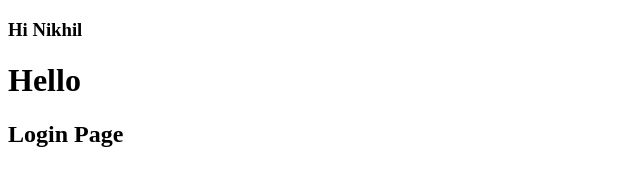
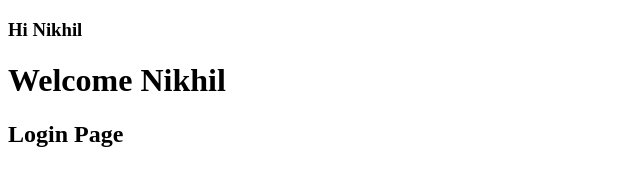
Before and after one commit to nikhil18s/Project-2, a plain HTML site: page index.html in a window 1280 px wide. Shown: the whole page, without its empty margins (0-640 px from the left). Drawn offline with Linux system fonts and the light colour scheme.

Commit message:
Update main heading

```diff
--- a/index.html
+++ b/index.html
@@ -7,7 +7,7 @@
 </head>
 <body>
     <h3>Hi Nikhil</h3>
-    <h1>Hello</h1>
+    <h1>Welcome Nikhil</h1>
     <h2>Login Page</h2>
 
 </body>
```
